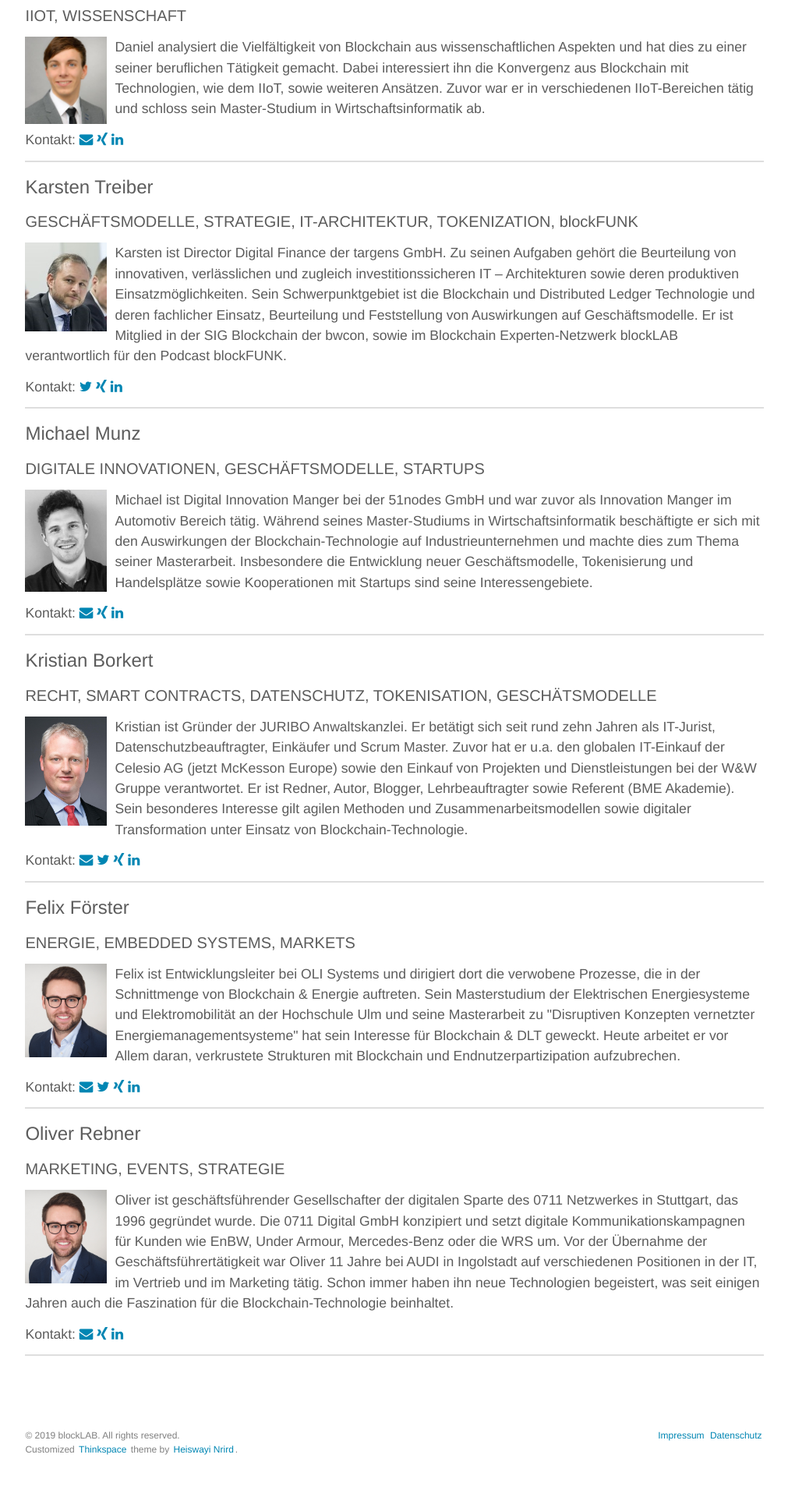
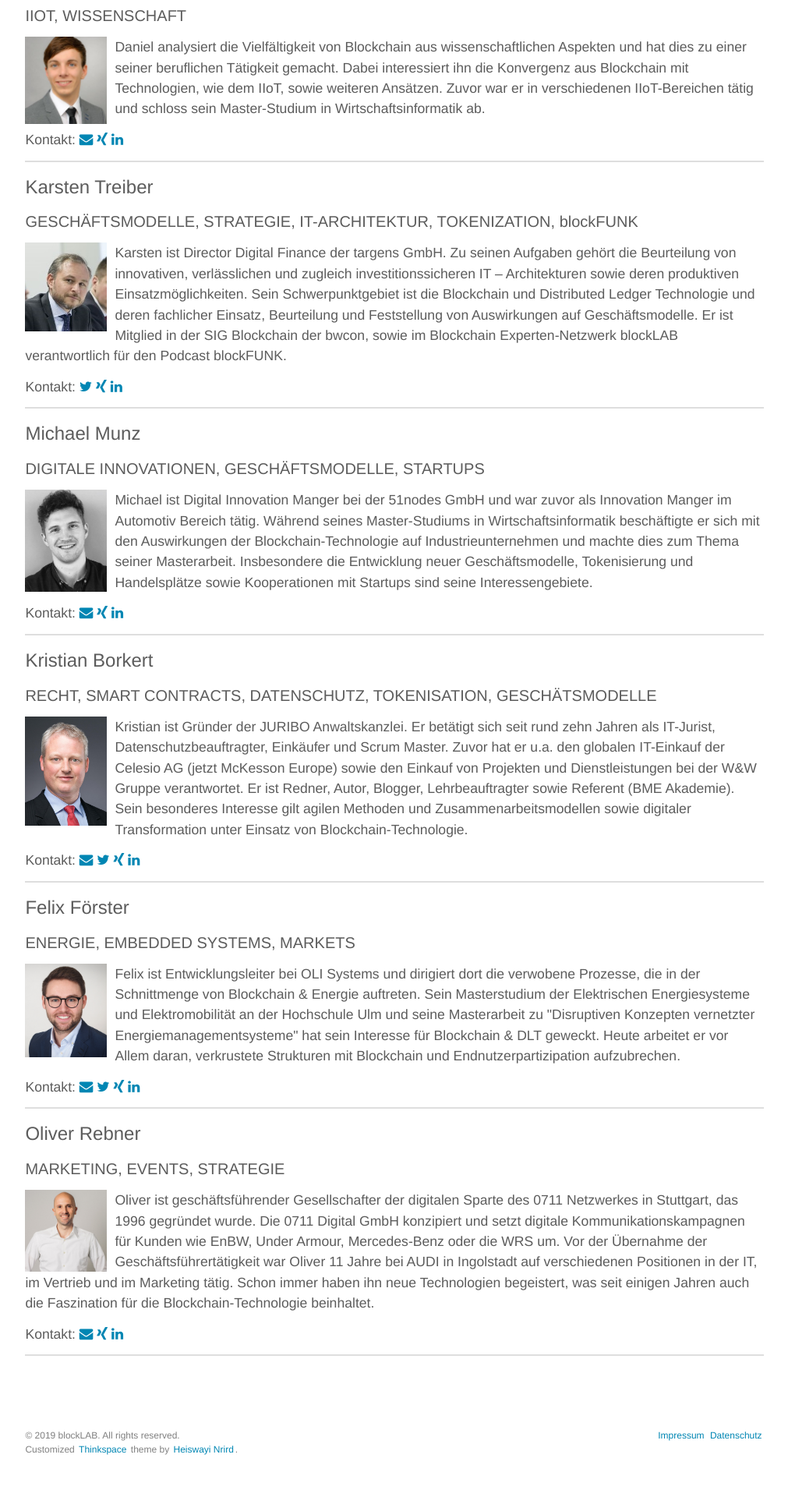
Before and after one commit to blocklab/site, a Jekyll site: the page built from team.md, in a window 1280 px wide. Shown: the part 2534-4454 px from the top of the page at 78% size, without its empty margins (134-1145 px from the left). Built offline with Jekyll 4.4.1, drawn with Linux system fonts in a browser that asks for light colours.

Commit message:
Update team.yml

```diff
--- a/_data/team.yml
+++ b/_data/team.yml
@@ -115,7 +115,7 @@
 - id: oliver
   name: Oliver Rebner
   topics: MARKETING, EVENTS, STRATEGIE
-  image: /assets/images/team/Felixfoerster.jpg
+  image: /assets/images/team/oliver-rebner.jpg
   description: Oliver ist geschäftsführender Gesellschafter der digitalen Sparte des 0711 Netzwerkes in Stuttgart, das 1996 gegründet wurde. Die 0711 Digital GmbH konzipiert und setzt digitale Kommunikationskampagnen für Kunden wie EnBW, Under Armour, Mercedes-Benz oder die WRS um. Vor der Übernahme der Geschäftsführertätigkeit war Oliver 11 Jahre bei AUDI in Ingolstadt auf verschiedenen Positionen in der IT, im Vertrieb und im Marketing tätig. Schon immer haben ihn neue Technologien begeistert, was seit einigen Jahren auch die Faszination für die Blockchain-Technologie beinhaltet.
   xing: Oliver_Rebner
   linkedin: oliver-rebner-a1b54772
```
